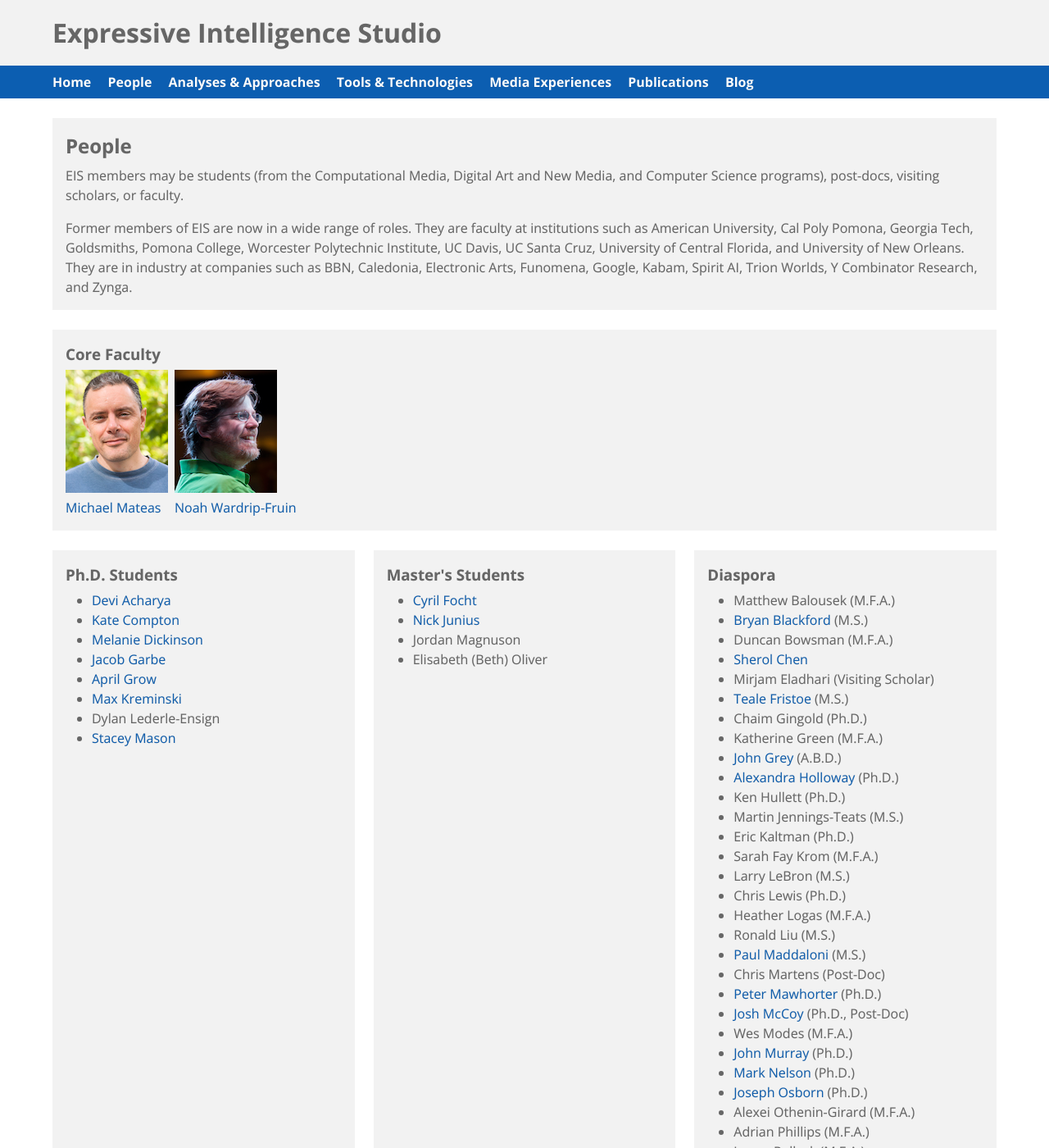
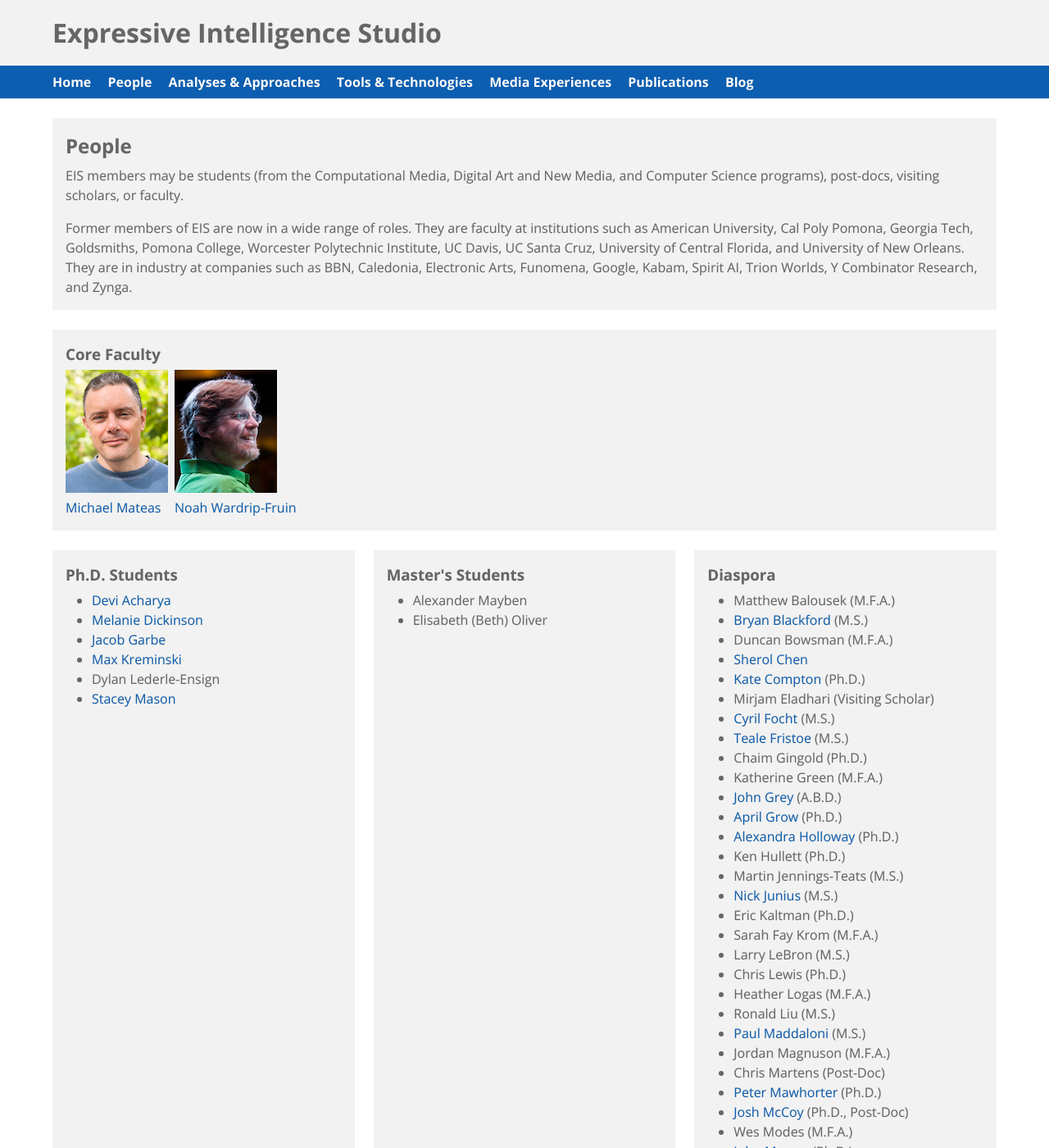
Before and after one commit to ExpressiveIntelligence/expressiveintelligence.github.io, a Jekyll site: the page built from people/index.html, in a window 1280 px wide and 1400 px high. Shown: the whole window at 82% size. Built offline with Jekyll 4.4.1, drawn with Linux system fonts in a browser that asks for light colours; some of the changed lines change nothing that is shown.

Commit message:
Updated EIS membership for Fall 2019

```diff
--- a/people/index.html
+++ b/people/index.html
@@ -38,10 +38,8 @@ title: People
     <h3>Ph.D. Students</h3>
     <ul>
       <li><a href="http://www.devi-a.com">Devi Acharya</a></li>
-      <li><a href="http://users.soe.ucsc.edu/~kcompton/">Kate Compton</a></li>
       <li><a href="https://twitter.com/meldckn/">Melanie Dickinson</a></li>
       <li><a href="http://www.jacobgarbe.com/">Jacob Garbe</a></li>
-      <li><a href="http://users.soe.ucsc.edu/~agrow/">April Grow</a></li>
       <li><a href="https://mkremins.github.io">Max Kreminski</a></li>
       <li>Dylan Lederle-Ensign</li>
       <li><a href="http://danm.ucsc.edu/people/students/stacey-mason">Stacey Mason</a></li>
@@ -50,9 +48,7 @@ title: People
   <section>
     <h3>Master's Students</h3>
     <ul>
-      <li><a href="https://cyrilfocht.github.io/">Cyril Focht</a></li>
-      <li><a href="http://www.nickjunius.com/">Nick Junius</a></li>
-      <li>Jordan Magnuson</li>
+      <li>Alexander Mayben</li>
       <li>Elisabeth (Beth) Oliver</li>
     </ul>
   </section>
@@ -63,14 +59,18 @@ title: People
       <li><a href="http://www.originowl.com/">Bryan Blackford</a>&nbsp;(M.S.)</li>
       <li>Duncan Bowsman (M.F.A.)</li>
       <li><a href="http://users.soe.ucsc.edu/~sherol">Sherol Chen</a>&nbsp;</li>
+      <li><a href="http://users.soe.ucsc.edu/~kcompton/">Kate Compton</a>&nbsp;(Ph.D.)</li>
       <li>Mirjam Eladhari (Visiting Scholar)</li>
+      <li><a href="https://cyrilfocht.github.io/">Cyril Focht</a>&nbsp;(M.S.)</li>
       <li><a href="http://nothingsacredgames.com/about/">Teale Fristoe</a>&nbsp;(M.S.)</li>
       <li>Chaim Gingold (Ph.D.)</li>
       <li>Katherine Green (M.F.A.)</li>
       <li><a href="https://www.soe.ucsc.edu/people/jgrey">John Grey</a>&nbsp;(A.B.D.)</li>
+      <li><a href="http://users.soe.ucsc.edu/~agrow/">April Grow</a>&nbsp;(Ph.D.)</li>
       <li><a href="http://users.soe.ucsc.edu/~fire/">Alexandra Holloway</a>&nbsp;(Ph.D.)</li>
       <li>Ken Hullett (Ph.D.)</li>
       <li>Martin Jennings-Teats (M.S.)</li>
+      <li><a href="http://www.nickjunius.com/">Nick Junius</a>&nbsp;(M.S.)</li>
       <li>Eric Kaltman (Ph.D.)</li>
       <li>Sarah Fay Krom (M.F.A.)</li>
       <li>Larry LeBron (M.S.)</li>
@@ -78,6 +78,7 @@ title: People
       <li>Heather Logas (M.F.A.)</li>
       <li>Ronald Liu (M.S.)</li>
       <li><a href="https://www.soe.ucsc.edu/people/pmaddalo">Paul Maddaloni</a>&nbsp;(M.S.)</li>
+      <li>Jordan Magnuson (M.F.A.)</li>
       <li>Chris Martens (Post-Doc)</li>
       <li><a href="https://www.soe.ucsc.edu/people/pmawhorter">Peter Mawhorter</a>&nbsp;(Ph.D.)</li>
       <li><a href="http://users.soe.ucsc.edu/~mccoyjo/">Josh McCoy</a>&nbsp;(Ph.D., Post-Doc)</li>
```
Also changed, not shown: 1 other file.
